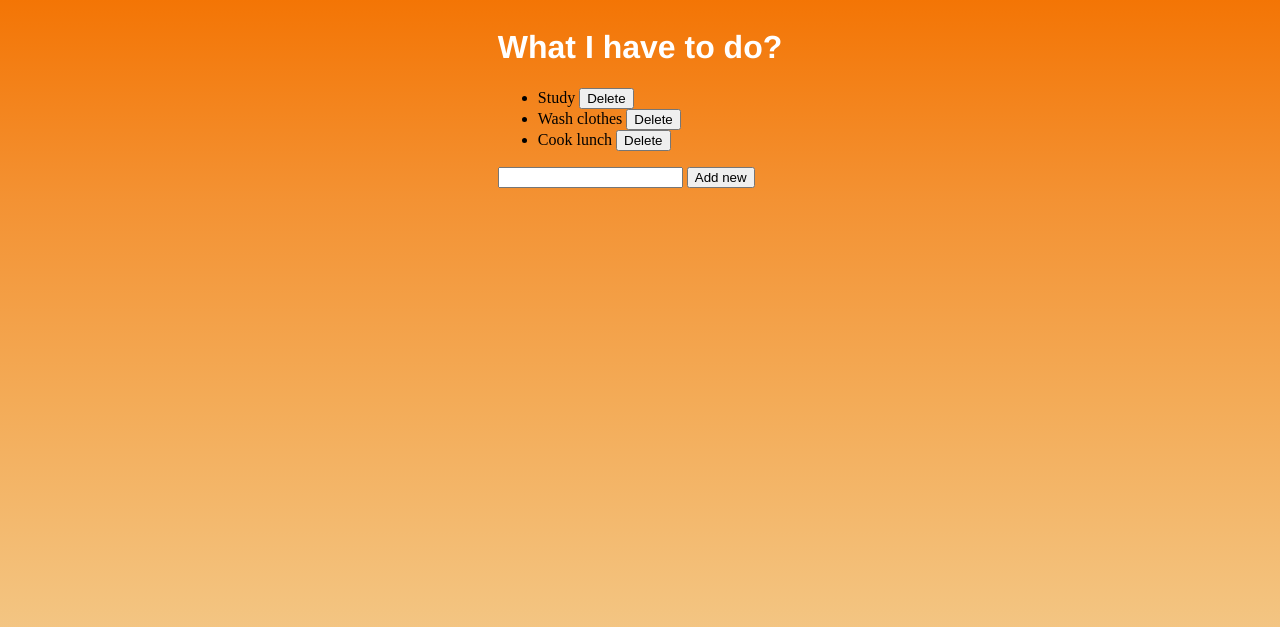
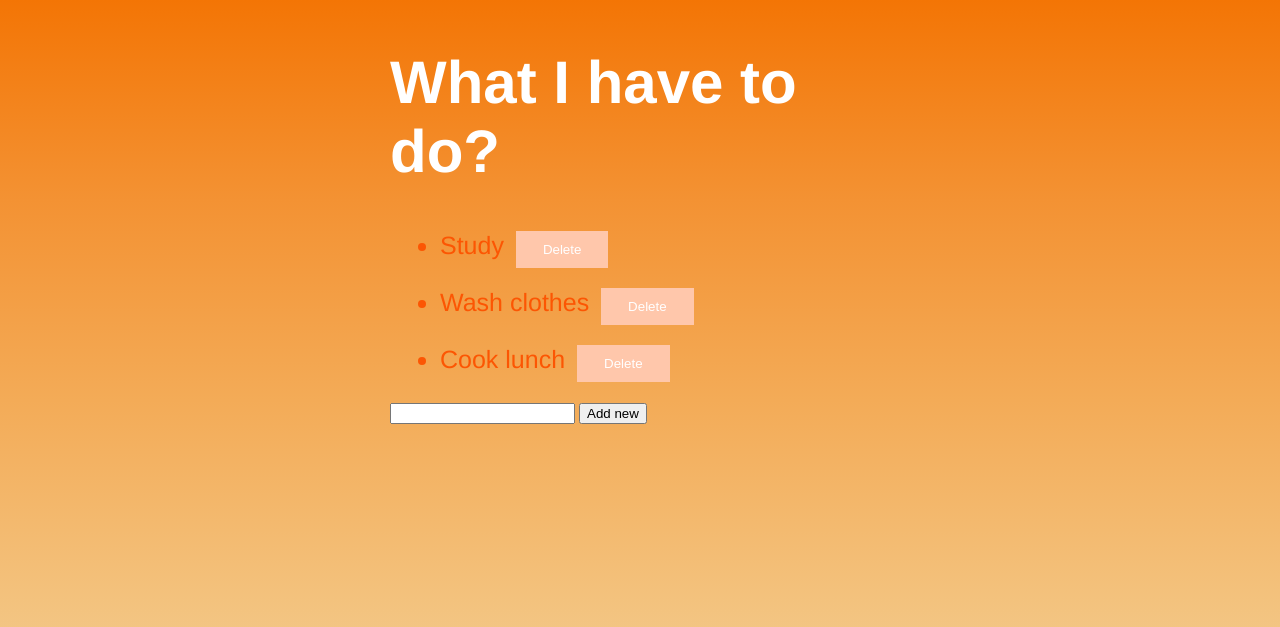
Before and after one commit to leamladenic/Easy-Todo-App, a Django app: page /todo/ in a window 1280 px wide. Shown: the top 627 px of the page. Run offline with Django 3.2, Linux system fonts and the light colour scheme; data comes from the database, SQL or seed files in the repository; both versions use the stored data as it was after the commit.

Commit message:
start of UI

```diff
--- a/static/polls/style.css
+++ b/static/polls/style.css
@@ -18,3 +18,15 @@ main {
 .addForm {
   background-color: blue;
 }
+
+#buttonSumbit {
+  background-color: #ffc7ab; /* Green */
+  border: none;
+  color: white;
+  padding: 11px 27px;
+  text-align: center;
+  text-decoration: none;
+  display: inline-block;
+  margin: 5px;
+  cursor: pointer;
+}
--- a/templates/todo.html
+++ b/templates/todo.html
@@ -4,23 +4,23 @@
 <body>
   <main>
     <h1
-      style="color: white; font-family:'Franklin Gothic Medium', 'Arial Narrow', Arial, sans-serif;"
+      style="color: white; font-family:'Franklin Gothic Medium', 'Arial Narrow', Arial, sans-serif; font-size: 60px;"
     >
       What I have to do?
     </h1>
 
     <ul>
       {% for todo_item in all_items %}
-      <li>
+      <li style=" font-size: 25px; color: #fc5603; font-family:'Franklin Gothic Medium', 'Arial Narrow', Arial, sans-serif; margin: 10px;">
         {{ todo_item.content }}
         <form
           action="/deleteTodo/{{todo_item.id}}/"
-          style="display: inline;"
+          style="display: inline;""
           method="post"
         >
           {% csrf_token %}
 
-          <input type="submit" value="Delete" />
+          <input id ="buttonSumbit" type="submit" value="Delete" />
         </form>
       </li>
       {% endfor %}
```
Also changed, not shown: db.sqlite3.
